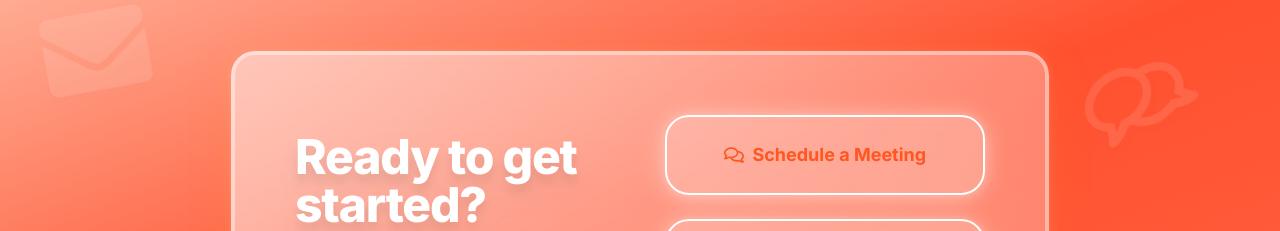
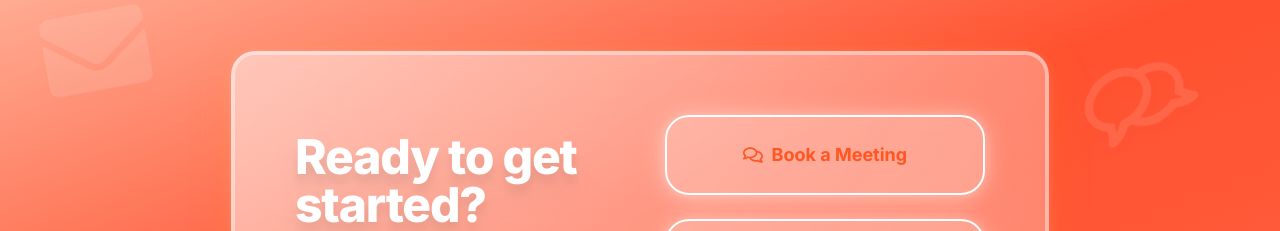
Before and after one commit to ItaySarusi/Indexland-i, a Next.js app: page / in a window 1280 px wide. Shown: the part 5061-5292 px from the top of the page. Built offline with nearby package versions, Linux system fonts and the light colour scheme.

Commit message:
Update button text in Home and AboutUs components from "Schedule a Meeting" to "Book a Meeting" for consistency and clarity.

```diff
--- a/src/app/about-us/page.tsx
+++ b/src/app/about-us/page.tsx
@@ -399,7 +399,7 @@ export default function AboutUs() {
           }}
           primaryButtonText={{
             he: "תיאום פגישה",
-            en: "Schedule a Meeting"
+            en: "Book a Meeting"
           }}
           primaryButtonHref="/book-meeting"
           variant="centered"
--- a/src/app/page.tsx
+++ b/src/app/page.tsx
@@ -364,7 +364,7 @@ export default function Home() {
             }}
             primaryButtonText={{
               he: "תיאום פגישה",
-              en: "Schedule a Meeting"
+              en: "Book a Meeting"
             }}
             primaryButtonHref="/book-meeting"
             secondaryButtonText={{
```
